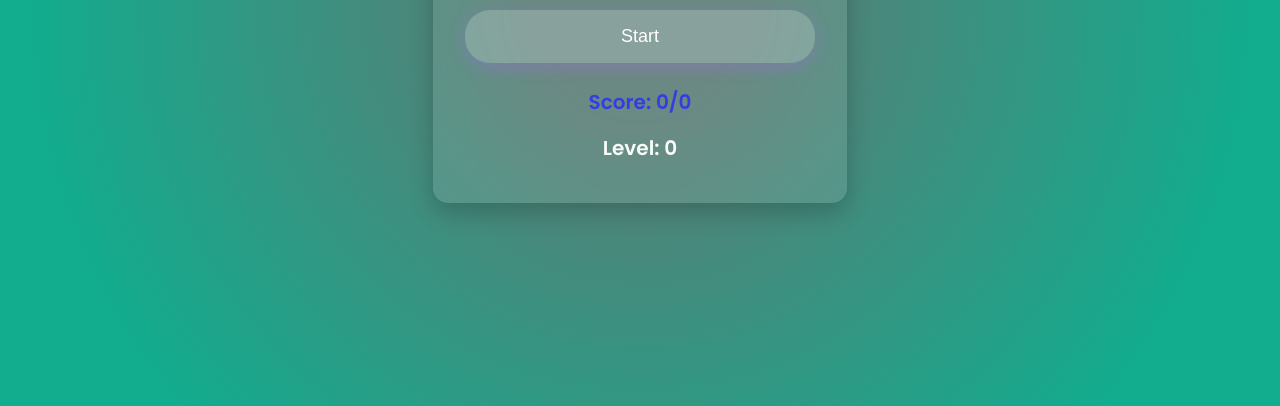
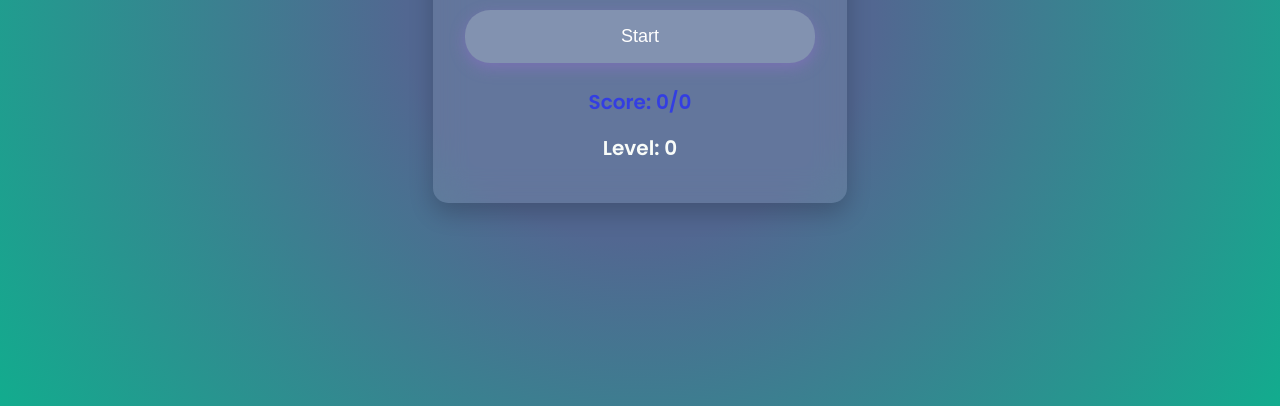
Before and after one commit to Vedant-Patil0996/AudioGame, a plain HTML site: page index.html in a window 1280 px wide. Shown: the part 394-800 px from the top of the page. Drawn offline with Linux system fonts and the light colour scheme.

Commit message:
audiogame.css

```diff
--- a/audiogame.css
+++ b/audiogame.css
@@ -6,8 +6,9 @@ body {
     height: 100vh;
     margin: 0;
     background: rgb(91,124,117);
-    background: radial-gradient(circle, rgba(91,124,117,1) 14%, rgba(18,172,142,1) 81%);
-    background-position: center;
+    background: rgb(122,150,154);
+    background: rgb(82,103,145);
+    background: radial-gradient(circle, rgba(82,103,145,1) 31%, rgba(18,172,142,1) 100%);    background-position: center;
     color: #333;
 }
 
```
